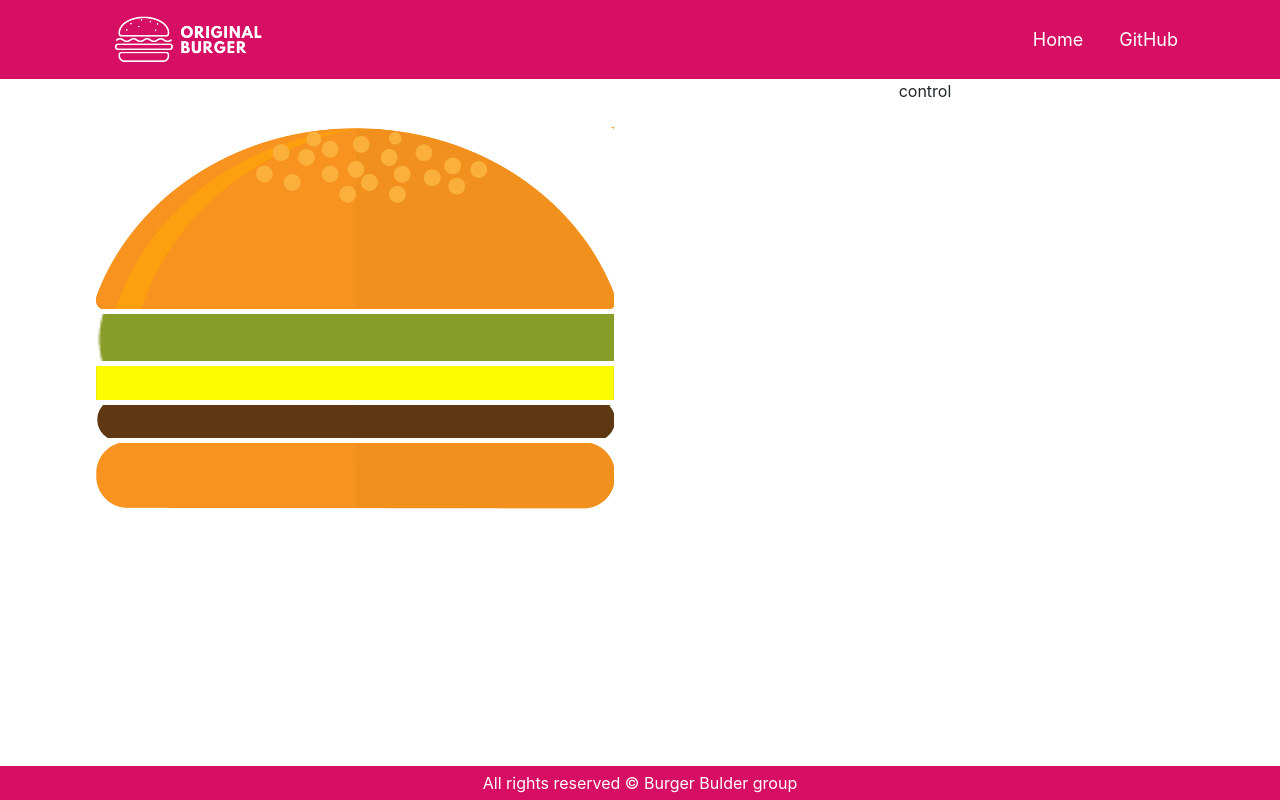
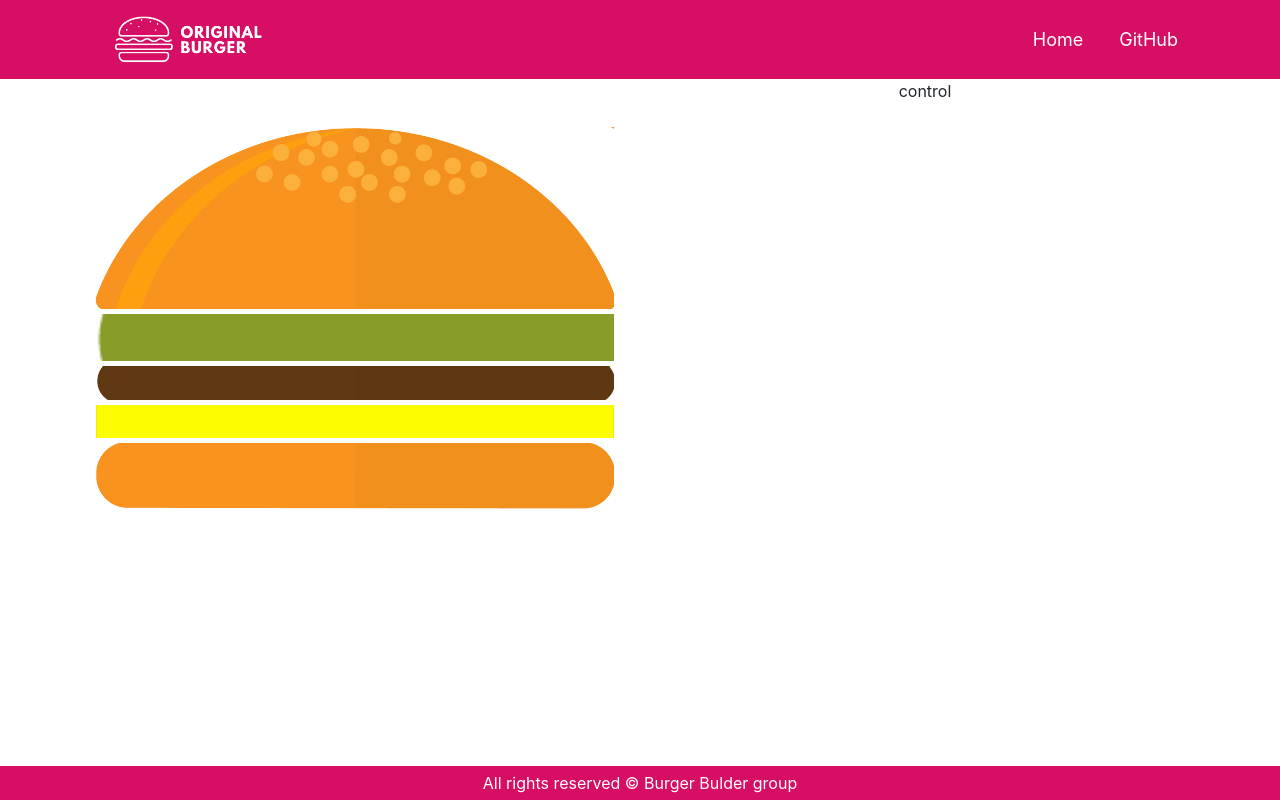
Before and after one commit to hasankarim18/burger, a React (Create React App) app: page / in a window 1280 px wide. Built offline with nearby package versions, Linux system fonts and the light colour scheme.

Commit message:
Show ingredients according to state

```diff
--- a/src/Components/BurgerBuilder/Burger/Burger.js
+++ b/src/Components/BurgerBuilder/Burger/Burger.js
@@ -1,13 +1,24 @@
 import React from 'react'
 import Ingredient from '../Ingredient/Ingredient'
 import classes from './Burger.module.css'
+
+
 const Burger = (props) => {
+
+    let IngredientArr = props.ingredients.map(item => {
+        let amountArr = [...Array(item.amount).keys()]
+        return amountArr.map(_ => {
+            return <Ingredient type={item.type} key={Math.random()} />
+        })
+    }).reduce((arr, element) => {
+        return arr.concat(element)
+    }, [])
+
+
     return (
         <div className={`${classes.burger} pt-5`} >
             <Ingredient type="top" />
-            <Ingredient type="salad" />
-            <Ingredient type="cheese" />
-            <Ingredient type="meat" />
+            {IngredientArr.length <= 0 ? <h3>Add Some ingredients </h3> : IngredientArr}
             <Ingredient type="bottom" />
 
         </div>
--- a/src/Components/BurgerBuilder/BurgerBuilder.js
+++ b/src/Components/BurgerBuilder/BurgerBuilder.js
@@ -3,11 +3,18 @@ import Burger from './Burger/Burger'
 
 
 export class BurgerBuilder extends Component {
+    state = {
+        ingredients: [
+            { type: 'salad', amount: 1 },
+            { type: 'meat', amount: 1 },
+            { type: 'cheese', amount: 1 }
+        ]
+    }
     render() {
         return (
             <div className="row">
                 <div className="col-sm-6 col-12">
-                    <Burger />
+                    <Burger ingredients={this.state.ingredients} />
                 </div>
                 <div className="col-sm-6 col-12 ">
                     control
```
